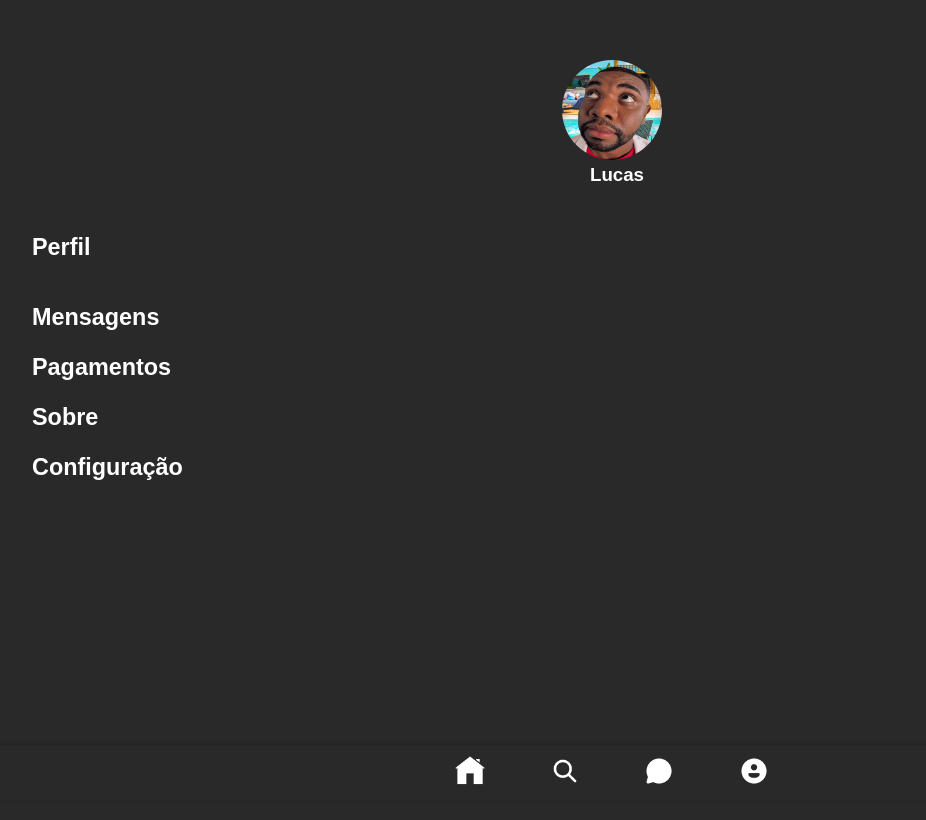
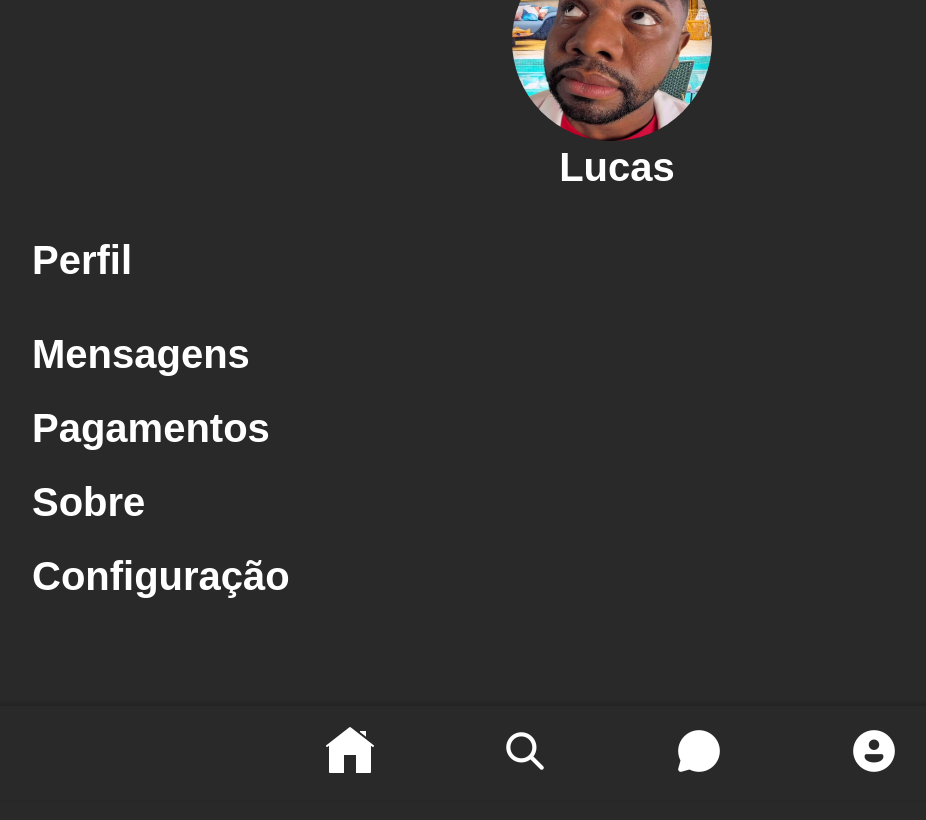
Before and after one commit to hemkdev/SA-Tremzz, a PHP site: page /html/tela9.html in a window 1280 px wide. Shown: the whole page, without its empty margins (28-954 px from the left). Run offline with PHP 8.4, Linux system fonts and the light colour scheme.

Commit message:
tela 9 responsiva

```diff
--- a/css/tela3.css
+++ b/css/tela3.css
@@ -159,3 +159,8 @@ a {
         margin: 0 auto;
     }
 }
+
+header {
+    justify-content: center;
+
+}
--- a/css/tela9.css
+++ b/css/tela9.css
@@ -106,3 +106,34 @@ a {
     text-decoration: none;
     color: white;
 }
+
+@media(min-width: 768px) and (max-width: 1600px) {
+    .rodape {
+        padding: 20px;
+    }
+    .rodape img {
+        height: 50px;
+        max-width: 300px;
+    }
+    img {
+        margin-left: 60px;
+        margin-right: 60px;
+    }
+    .info {
+        font-size: 25px;
+    }
+    nav img {
+        height: 200px;
+        width: 200px;
+    }
+    nav h3 {
+        font-size: 40px;
+    }
+
+}
+
+@media(max-height: 700px) {
+    nav img {
+        margin-top: 180px;
+    }
+}
```
